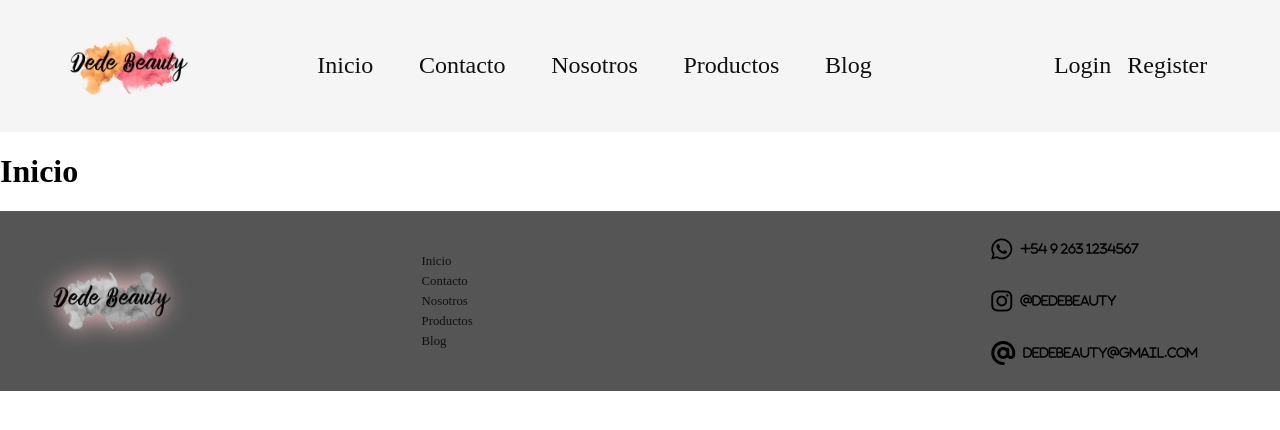
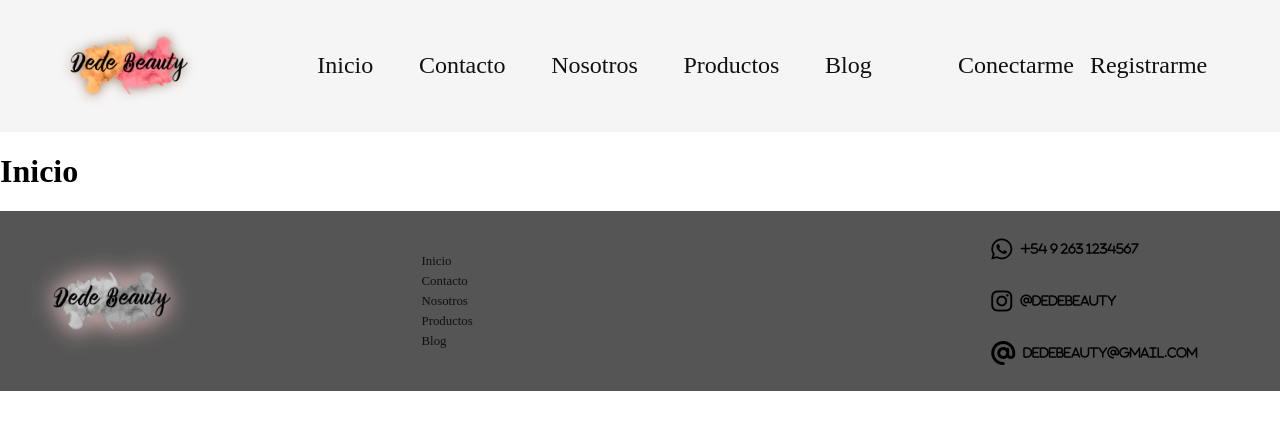
Before and after one commit to courfedra/dedebeauty, a React (Vite) app: page / in a window 1280 px wide. Shown: the top 430 px of the page. Built offline with nearby package versions, Linux system fonts and the light colour scheme.

Commit message:
set auth0

```diff
--- a/src/components/sesion/Login.jsx
+++ b/src/components/sesion/Login.jsx
@@ -1,8 +1,11 @@
 import { Link } from "react-router-dom"
+import { useAuth0 } from "@auth0/auth0-react";
+
 export const Login = () =>{
+    const { loginWithRedirect } = useAuth0();
     return(
         <div className="anchor-sesion">
-            <Link to="/">Login</Link>
+            <Link onClick={() => loginWithRedirect()}>Conectarme</Link>
         </div>
     )
 }
--- a/src/components/sesion/Register.jsx
+++ b/src/components/sesion/Register.jsx
@@ -2,7 +2,7 @@ import { Link } from "react-router-dom"
 export const Register = () =>{
     return(
         <div className="anchor-sesion">
-            <Link to="/">Register</Link>
+            <Link to="/">Registrarme</Link>
         </div>
     )
 }
--- a/src/footer/Footer.jsx
+++ b/src/footer/Footer.jsx
@@ -27,10 +27,10 @@ export const Footer =()=>{
                 <i className="fa-brands fa-whatsapp">
                     <p>+54 9 263 1234567</p>
                 </i>
-                <i class="fa-brands fa-instagram">
+                <i className="fa-brands fa-instagram">
                     <p>@dedebeauty</p>
                 </i>
-                <i class="fa-solid fa-at">
+                <i className="fa-solid fa-at">
                     <p>dedebeauty@gmail.com</p>
                 </i>
 
--- a/src/header/Logo.jsx
+++ b/src/header/Logo.jsx
@@ -4,7 +4,7 @@ export const Logo =()=>{
     return(
         <div>
             <Link to="/">
-                <img src={logoDede} alt="Logo DeDe" style={{width:"125px"}}/>
+                <img className="logoHeader" src={logoDede} alt="Logo DeDe" style={{width:"125px"}}/>
             </Link>
         </div>
     )
--- a/src/header/Sesion.jsx
+++ b/src/header/Sesion.jsx
@@ -1,12 +1,49 @@
 import { Login } from "../components/sesion/Login"
 import { Register } from "../components/sesion/Register"
+import { useAuth0 } from "@auth0/auth0-react";
 import "./sesion.css";
+import { Link } from "react-router-dom";
 
-export const Sesion =()=>{
+const LogoutButton=()=>{
+    const {logout} = useAuth0()
     return(
-        <div className="sesion">
-            <Login/>
-            <Register/>
+        <Link className="anchor-sesion" onClick={()=>{logout({returnTo:window.location.origin})}}>Salir</Link>
+    )
+}
+
+const Profile=()=>{
+    const {user, isAuthenticated,isLoading} = useAuth0()
+    if (isLoading){
+        return(
+            <div>Cargando...</div>
+        )
+    }
+    return(
+        isAuthenticated &&
+        <div className="profile-sesion">
+            <p>¡Bienvenido! <span>{user.name}</span></p>
+            <div>
+                <Link to="/">Perfil</Link>
+                <LogoutButton/>
+            </div>
         </div>
     )
 }
+
+
+
+
+
+
+export const Sesion =()=>{
+    const {isAuthenticated} = useAuth0()
+    return(
+        isAuthenticated
+    ?<Profile/>
+    :<div className="sesion">
+        <Login/>
+        <Register/>
+    </div>
+
+    )
+}
--- a/src/header/navbar.css
+++ b/src/header/navbar.css
@@ -21,3 +21,10 @@ a{
 a:hover{
     color: var(--marron);
 }
+.logoHeader{
+    filter:drop-shadow(0 0 .25em var(--marron));
+    transition: all .25s ease-in-out;
+}
+.logoHeader:hover{
+    filter:drop-shadow(0 0 .5em var(--marron));
+}
--- a/src/header/sesion.css
+++ b/src/header/sesion.css
@@ -10,3 +10,15 @@
 .anchor-sesion a:hover{
     color: var(--naranja);
 }
+.profile-sesion{
+    display: flex;
+    flex-direction: column;
+    justify-content: center;
+    align-items: center;
+}
+.profile-sesion p{
+    font-size: 1.25em;
+}
+.profile-sesion p span{
+    color: var(--marron);
+}
--- a/src/main.jsx
+++ b/src/main.jsx
@@ -1,10 +1,17 @@
 import * as React from "react";
 import * as ReactDOM from "react-dom/client";
+import { Auth0Provider } from '@auth0/auth0-react';
 import App from "./App";
 import "./normalize.css"
 
 ReactDOM.createRoot(document.getElementById("root")).render(
   <React.StrictMode>
+    <Auth0Provider
+      domain="dev-altmzbyipx5l7eow.us.auth0.com"
+      clientId="FFJAoCs7NM0SEnaokqs4n65rdmGd6XZF"
+      redirectUri={window.location.origin}
+    >
       <App/>
+    </Auth0Provider>
   </React.StrictMode>
 );
```
